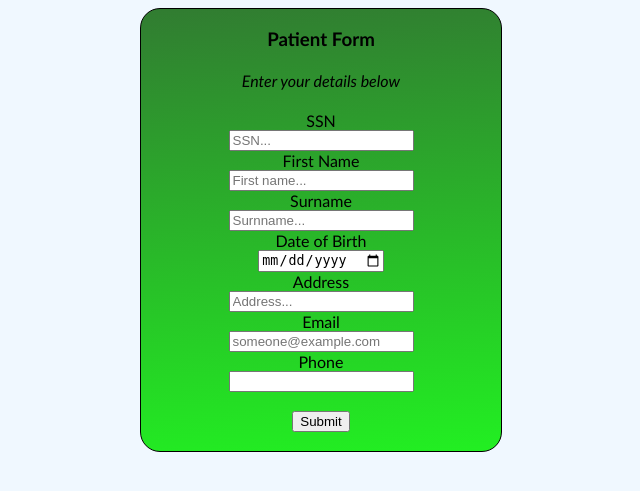
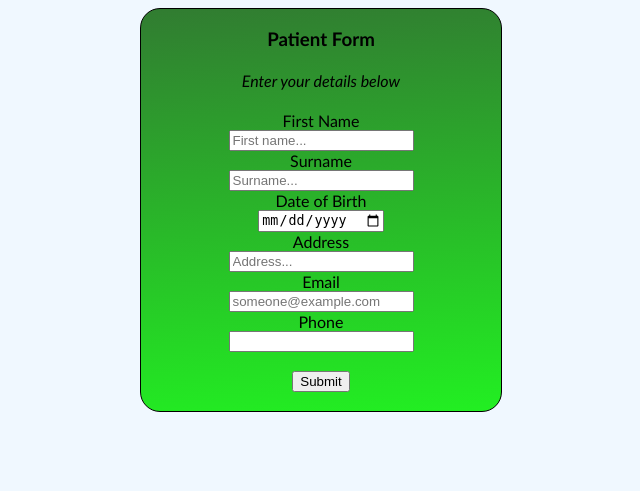
Before and after one commit to Fidelisaboke/php-tests, a PHP site: page /patients.php in a window 1280 px wide. Shown: the top 491 px of the page, without its empty margins (319-959 px from the left). Run offline with PHP 8.4, Linux system fonts and the light colour scheme.

Commit message:
Made changes to patient.php

```diff
--- a/patients_form/patients.php
+++ b/patients_form/patients.php
@@ -42,6 +42,7 @@
         insert them as a row in the db */
 
         if ($_SERVER["REQUEST_METHOD"] == "POST") {
+            try{
 
             $servername = "localhost";
             $username = "root";
@@ -55,22 +56,22 @@
             // Check and confirm the connection
             if ($conn->connect_error) {
                 die("Connection failed: "
-                    . $conn->connect_error);
+                    . $conn->connect_error)."<br>";
             } else{
-                echo "Connected to ".$dbname." successfully";
+                echo "Connected to ".$dbname." successfully<br>";
             }
 
 
             // Preparing a statement to insert the data:
-            $sql = "INSERT INTO tbl_patients (patient_ssn, patient_firstname, patient_surname, patient_address, patient_email, patient_phone)
-            VALUES (?, ?, ?, ?, ?, ?)"; // The sql parametized statement
+            $sql = "INSERT INTO tbl_patients (patient_firstname, patient_surname, patient_address, patient_email, patient_phone)
+            VALUES (?, ?, ?, ?, ?)"; // The sql parametized statement
             $statement = $conn->prepare($sql); // prepare the sql statement
 
             // Bind values to parameters:
-            $statement->bind_param("isssss", $patient_ssn, $patient_firstname, $patient_surname, $patient_address, $patient_email, $patient_phone);
+            $statement->bind_param("sssss", $patient_firstname, $patient_surname, $patient_address, $patient_email, $patient_phone);
 
             // Obtain values from the input fields of the form using $_POST[]:
-            $patient_ssn = $_POST['patient_ssn'];
+            //$patient_ssn = $_POST['patient_ssn'];
             $patient_firstname = $_POST['patient_firstname'];
             $patient_surname = $_POST['patient_surname'];
             $patient_address = $_POST['patient_address'];
@@ -82,11 +83,16 @@
                 echo "<h2>Data entered into table successfully!<h2>";
 
                 // Insert HTML line breaks before all newlines in a string
-                echo nl2br("\n$patient_ssn\n $patient_firstname\n $patient_surname\n $patient_address\n$patient_email\n $patient_phone");
+                //echo nl2br("\n$patient_ssn\n $patient_firstname\n $patient_surname\n $patient_address\n$patient_email\n $patient_phone");
             } else{
                 // Print an error message if data is not inserted
                 echo "Error in inserting the data: ".$conn->error;
             }
+            }
+            catch (Exception){
+                echo "<h3>An error occurred while processing request. Check if your input is valid.</h3>";
+            }
+
         }
 
 
@@ -99,20 +105,20 @@
             <h3 id="patient-form-title">Patient Form</h3>
             <h4>Enter your details below</h4>
         </header>
-        <label for="patient_ssn">SSN</label>
-        <input type="text" id="patient_ssn" name="patient_ssn" placeholder="SSN...">
+        <!--<label for="patient_ssn">SSN</label>
+        <input type="text" id="patient_ssn" name="patient_ssn" placeholder="SSN...">-->
         <label for="patient_firstname">First Name</label>
-        <input type="text" id="patient_firstname" name="patient_firstname" placeholder="First name...">
+        <input type="text" id="patient_firstname" name="patient_firstname" placeholder="First name..." required>
         <label for="patient_surname">Surname</label>
-        <input type="text" id="patient_surname" name="patient_surname" placeholder="Surnname...">
+        <input type="text" id="patient_surname" name="patient_surname" placeholder="Surname..." required>
         <label for="patient_dob">Date of Birth</label>
-        <input type="date" id="patient_dob" name="patient_dob">
+        <input type="date" id="patient_dob" name="patient_dob" required>
         <label for="patient_address">Address</label>
-        <input type="text" id="patient_address" name="patient_address" placeholder="Address...">
+        <input type="text" id="patient_address" name="patient_address" placeholder="Address..." required>
         <label for="patient_email">Email</label>
-        <input type="email" id="patient_email" name="patient_email" placeholder="someone@example.com">
+        <input type="email" id="patient_email" name="patient_email" placeholder="someone@example.com" required>
         <label for="patient_phone">Phone</label>
-        <input type="text" id="patient_phone" name="patient_phone" list="country-codes">
+        <input type="text" id="patient_phone" name="patient_phone" list="country-codes" required>
         <datalist id="country-codes">
             <option value="+254">Kenya</option>
             <option value="+255">Tanzania</option>
```
